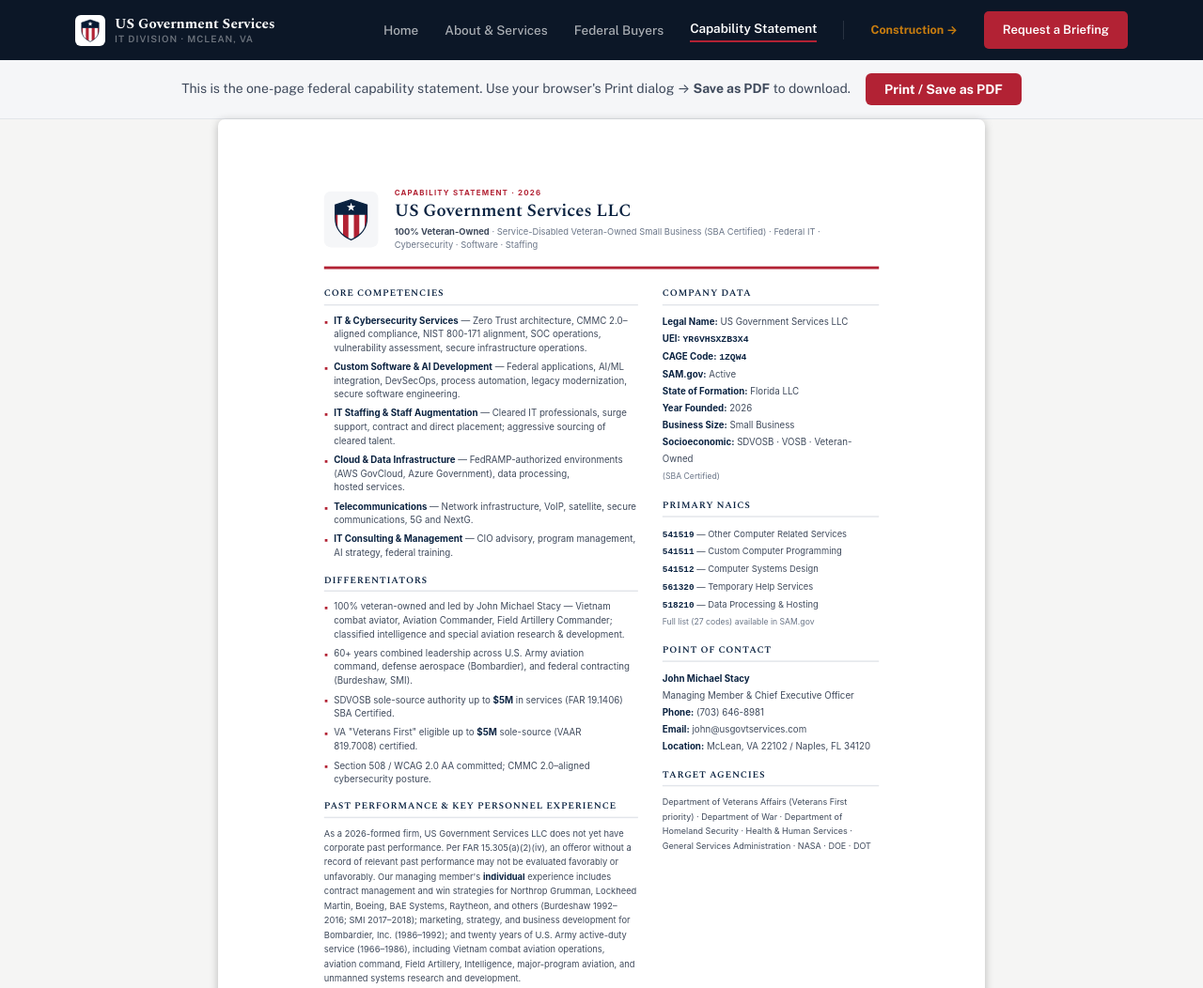
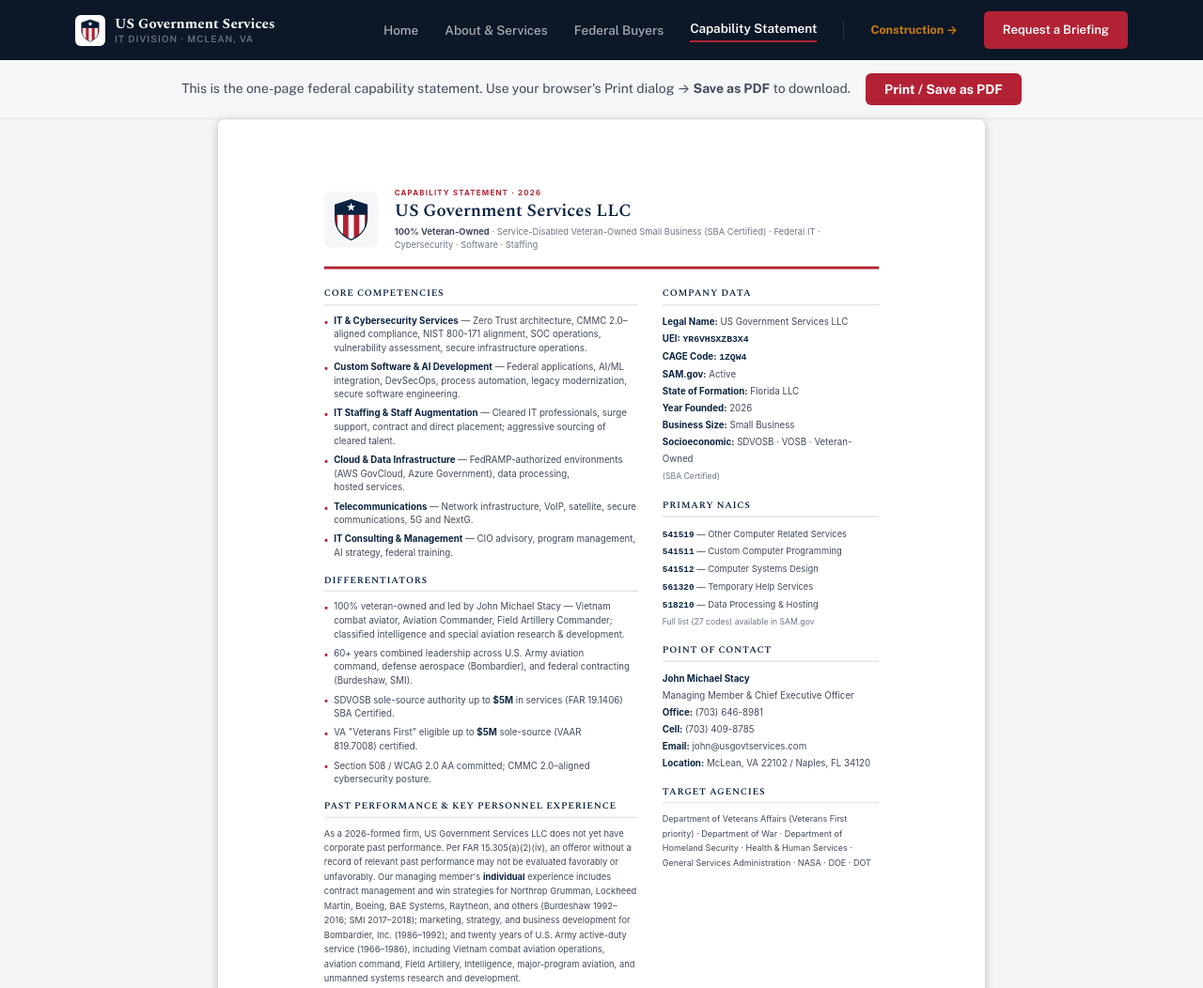
Before and after one commit to brandonusgovtservices-svg/usgovtservices-website, a plain HTML site: page capability-statement.html in a window 1280 px wide. Shown: the top 1052 px of the page at 94% size. Drawn offline with nearby package versions, Linux system fonts and the light colour scheme.

Commit message:
Burdeshaw title to Senior Vice President; add cell number to capability statements
Co-Authored-By: Claude Opus 5.5 <noreply@anthropic.com>
Claude-Session: https://claude.ai/code/session_01Y5TwXiEuVWMMW71YAQMgj3

```diff
--- a/capability-statement.html
+++ b/capability-statement.html
@@ -152,7 +152,8 @@
         <div style="font-size:13.5px;line-height:1.85;color:#3F4A5C;">
           <strong style="color:#0A2240;">John Michael Stacy</strong><br>
           Managing Member &amp; Chief Executive Officer<br>
-          <strong style="color:#0A2240;">Phone:</strong> (703) 646-8981<br>
+          <strong style="color:#0A2240;">Office:</strong> (703) 646-8981<br>
+          <strong style="color:#0A2240;">Cell:</strong> (703) 409-8785<br>
           <strong style="color:#0A2240;">Email:</strong> john@usgovtservices.com<br>
           <strong style="color:#0A2240;">Location:</strong> McLean, VA 22102 / Naples, FL 34120
         </div>
```
Also changed, not shown: about.html (+1 -1 lines), construction-capability-statement.html (+2 -1 lines).
